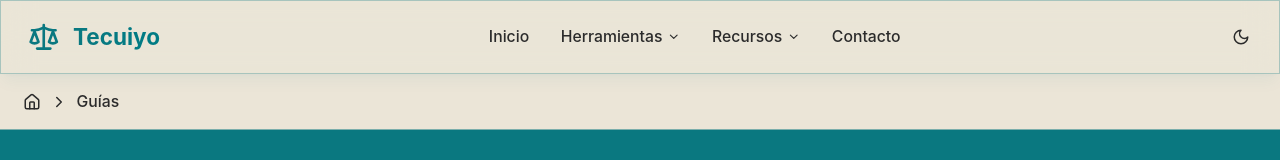
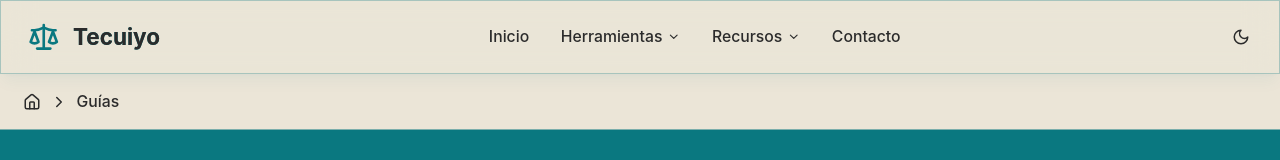
Before and after one commit to CripterHack/tecuiyo-derechos-mx, a React (Vite) app: page /guias in a window 1280 px wide. Shown: the top 160 px of the page. Built offline with nearby package versions, Linux system fonts and the light colour scheme.

Commit message:
Code edited in Lovable Code Editor
Edited UI in Lovable

```diff
--- a/src/components/Navigation.tsx
+++ b/src/components/Navigation.tsx
@@ -116,7 +116,7 @@ export function Navigation() {
             aria-label="Tecuiyo - Ir a inicio"
           >
             <Scale className="h-7 w-7 text-primary icon-rotate group-hover:text-secondary transition-colors duration-300" aria-hidden="true" />
-            <span className="font-bold text-xl bg-gradient-to-r from-primary to-secondary bg-clip-text text-transparent">
+            <span className="font-bold text-xl bg-gradient-to-r from-primary to-secondary bg-clip-text text-foreground">
               Tecuiyo
             </span>
           </Link>
```
